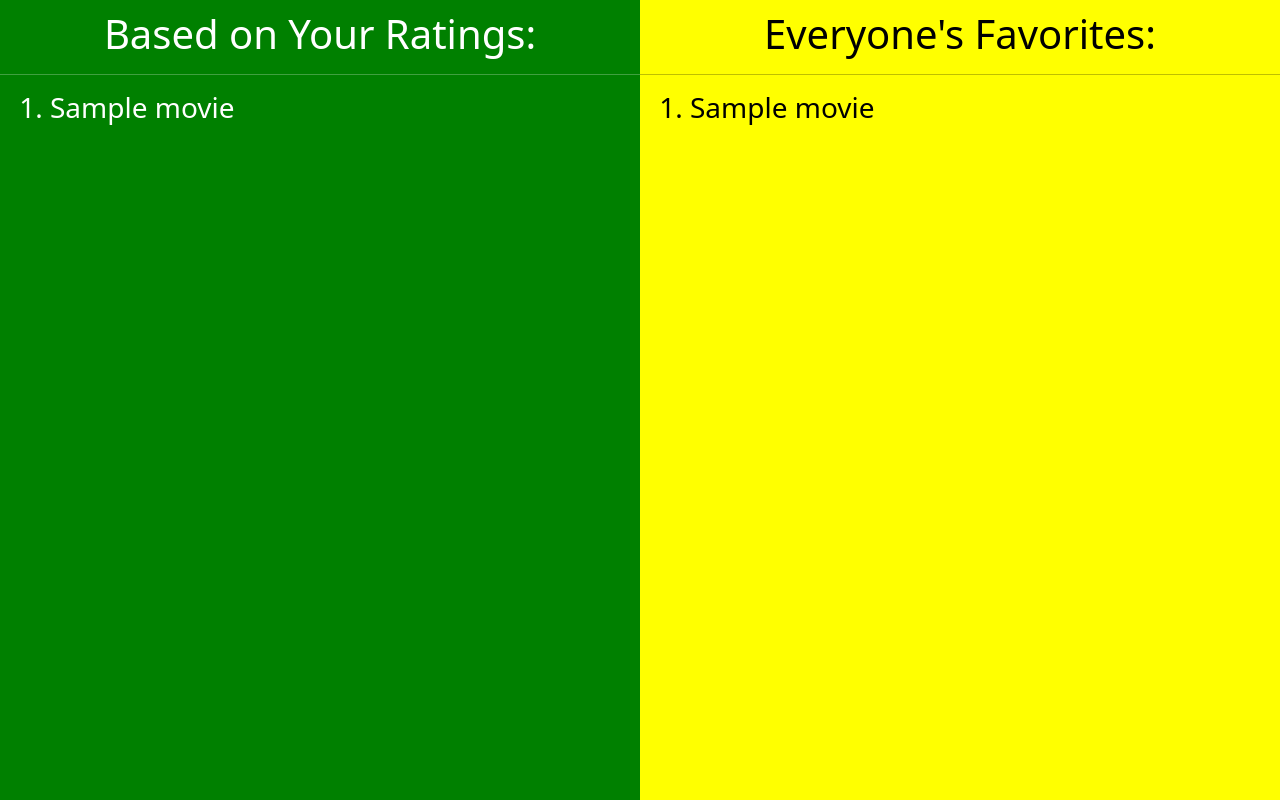
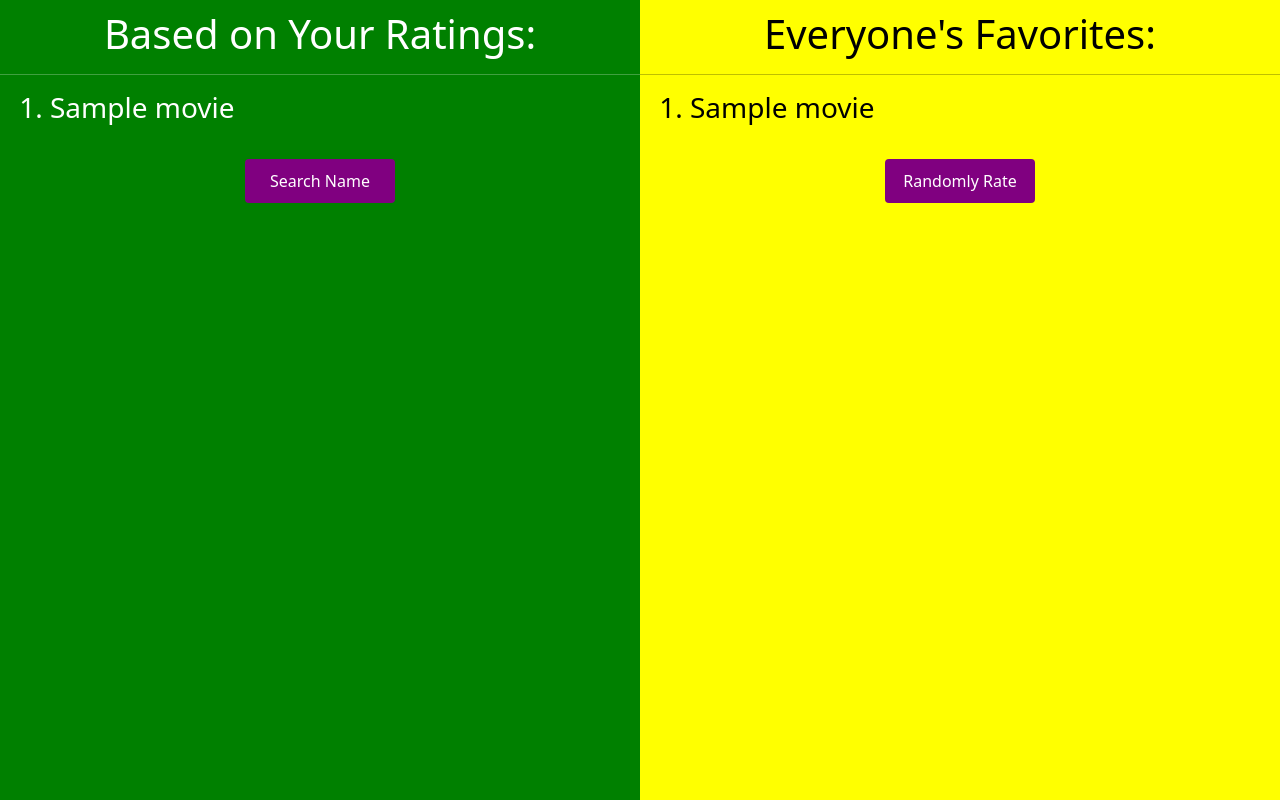
Before and after one commit to kuomat/recommendation_website, a Django app: template recommend_site/main/templates/main/recommendations.html in a window 1280 px wide. Run offline with Django 4.2, Linux system fonts and the light colour scheme; the template is opened without the code that fills it: most values are stand-ins (such as "Sample title", 1, 10 or a date in 2020); some libraries are stand-ins or nearby versions.

Commit message:
Added new ratings button

```diff
--- a/recommend_site/main/movies.py
+++ b/recommend_site/main/movies.py
@@ -5,7 +5,7 @@ from numpy.linalg import norm
 from imdb import IMDb
 
 
-TOP_FAVS = 15
+TOP_FAVS = 8
 TOP_USERS = 15
 
 
@@ -52,6 +52,7 @@ id_to_title, movie_id_to_index, data_mat, num_movies = data_handling()
 
 # generate the questions to ask
 def generate_questions(num):
+    # TODO: CHANGE THIS SO THAT IF IT GENREATES A QUESTION ALREADY WATCHED, WILL GENERATE AGAIN
     number_list = list(range(0, movies_df.shape[0]))
     indices = random.sample(number_list, num)
     movies = [fix_movie(movies_df.loc[index, 'title']) for index in indices]
@@ -109,9 +110,11 @@ def predict_movie(user_vector, watched):
 
 # converts the user's answers to a user vector
 def convert_ans_to_user_vector(answers, indices):
+    # TODO: CHANGE THIS SO THAT IT WILL REMEMBER WHAT HAPPENED BEFORE
     user_vector = np.zeros(num_movies)
 
     # an array to store if the user already watched certain movies
+    # TODO: CHANGE THIS SO THAT IT WILL REMEMBER WHAT HAPPENED BEFORE
     watched = np.zeros(num_movies)
 
     for i in range(len(indices)):
--- a/recommend_site/main/templates/main/recommendations.html
+++ b/recommend_site/main/templates/main/recommendations.html
@@ -12,7 +12,9 @@
                     </a>
                 {% endfor %}
             </ol>
-
+            <div class="center_button">
+                <input type="submit" class="btn btn-primary" value="Search Name">
+            </div>
         </div>
 
         <div class="column-2">
@@ -25,6 +27,12 @@
                     </a>
                 {% endfor %}
             </ol>
+
+            <div class="center_button">
+                <a href="/home">
+                    <input type="submit" class="btn btn-primary" value="Randomly Rate">
+                </a>
+            </div>
         </div>
     </div>
 
--- a/recommend_site/main/views.py
+++ b/recommend_site/main/views.py
@@ -56,6 +56,7 @@ def recommendations(response, answers, indices):
     indices = indices.split(",")
 
     # gets the movies with the highest recommendations
+    # TODO: DO THIS ONLY ONCE
     best_movies = movies.get_favorites()
     best_ids = movies.get_imdb_id(best_movies)
     best = {id: movie for id, movie in zip(best_ids, best_movies)}
```
Also changed, not shown: recommend_site/db.sqlite3.
